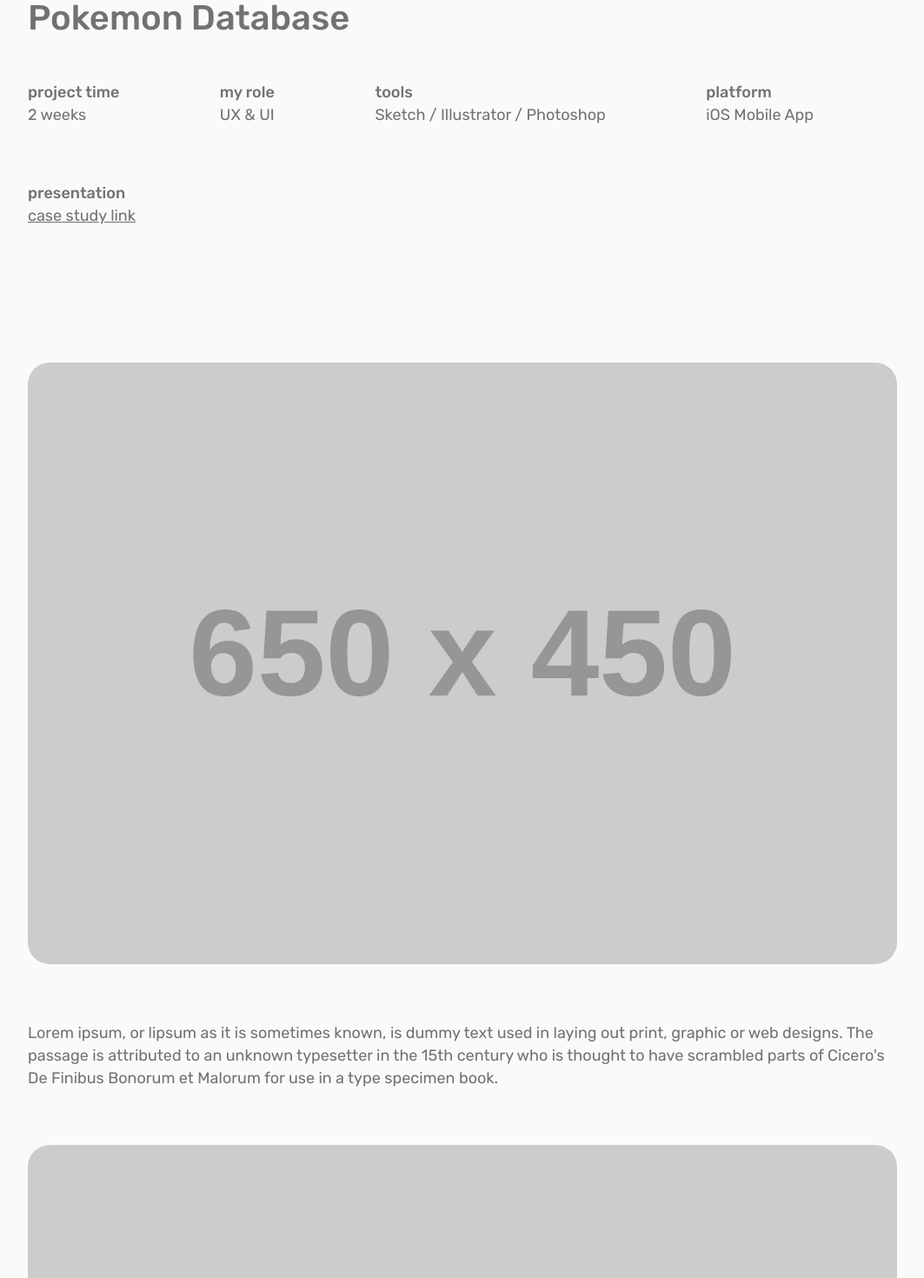
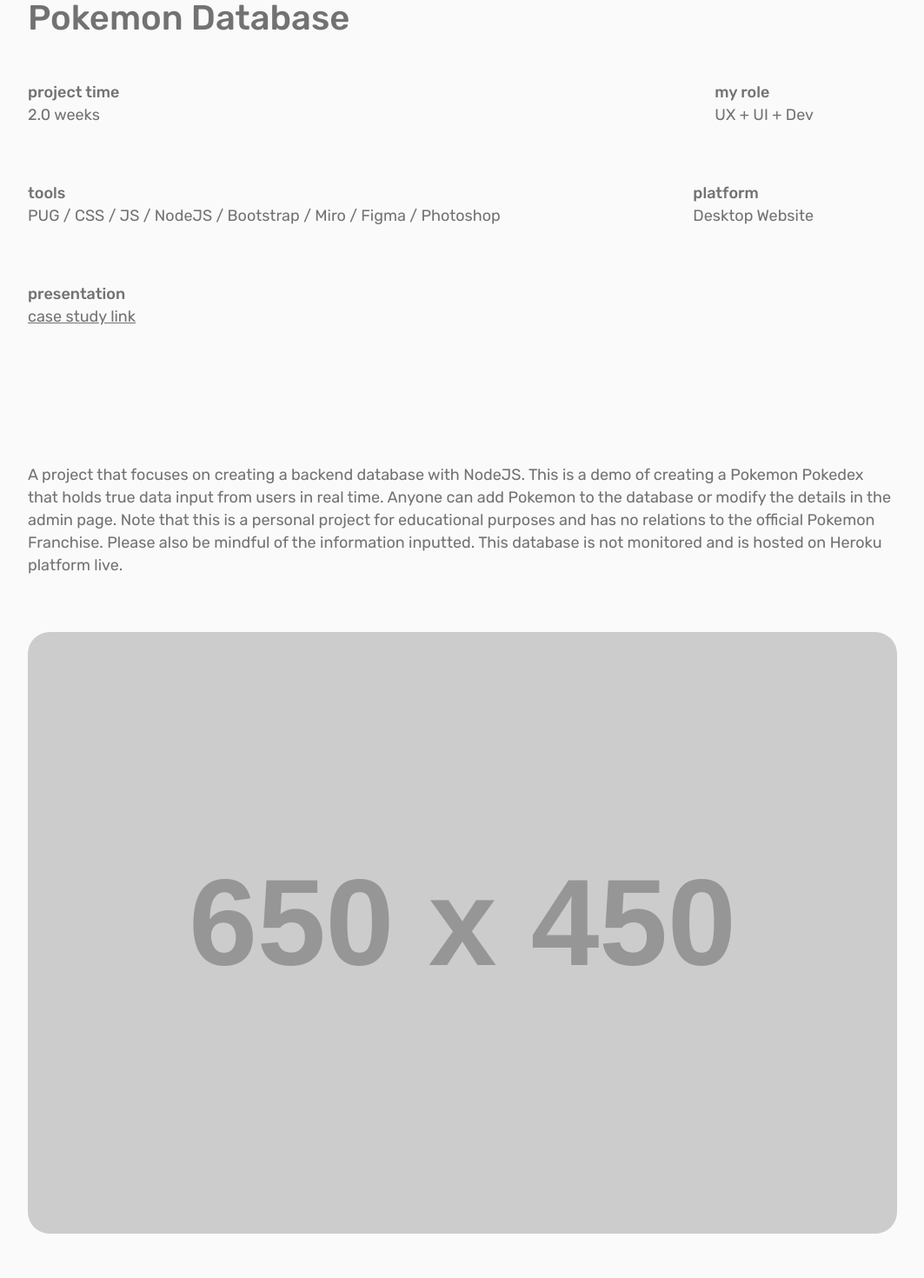
Before and after one commit to fyeung21/edison-web, a React (Create React App) app: page /work/pokemondb in a window 1280 px wide. Shown: the part 820-2290 px from the top of the page at 87% size, without its empty margins (108-1171 px from the left). Built offline with nearby package versions, Linux system fonts and the light colour scheme.

Commit message:
feat: Insert content in case studies

```diff
--- a/src/pages/caseStudies/concepts.js
+++ b/src/pages/caseStudies/concepts.js
@@ -1,9 +1,9 @@
 import React from "react";
 import { CaseStudyCont } from "../../components/WorkCaseStudies/caseStyles";
-import Stats from "../../components/WorkCaseStudies/Stats";
 import Banner from "../../components/WorkCaseStudies/Banner";
+// import Stats from "../../components/WorkCaseStudies/Stats";
 import ProjectImg from "../../components/WorkCaseStudies/ProjectImg";
-import Description from "../../components/WorkCaseStudies/Description";
+// import Description from "../../components/WorkCaseStudies/Description";
 
 const Concepts = () => {
     return (
@@ -11,25 +11,22 @@ const Concepts = () => {
             <Banner
                 bannerImg={require("../../assets/case-studies/concepts/coverimage-concepts.jpg")}
             />
-            <Stats
-                projectName={"Translink Compass"}
-                projectTime={"2 weeks"}
+            {/* <Stats
+                projectName={"Concepts"}
+                projectTime={null}
                 myRole={"UX & UI"}
                 tools={"Sketch / Illustrator / Photoshop"}
-                platform={"iOS Mobile App"}
-                presentation={"https://www.canva.com/design/DAD7VmqxQhc/7eRKD-ef_RatsS_RuACCbw/view?utm_content=DAD7VmqxQhc&utm_campaign=designshare&utm_medium=link&utm_source=sharebutton"}
-            />
+                platform={null}
+                presentation={null}
+            /> */}
             <ProjectImg
                 projectImg={"https://via.placeholder.com/650x450/d3d3d3"}
             />
-            <Description
+            {/* <Description
                 description={"Lorem ipsum, or lipsum as it is sometimes known, is dummy text used in laying out print, graphic or web designs. The passage is attributed to an unknown typesetter in the 15th century who is thought to have scrambled parts of Cicero's De Finibus Bonorum et Malorum for use in a type specimen book."}
-            />
+            /> */}
             <ProjectImg
                 projectImg={"https://via.placeholder.com/650x450/d3d3d3"}
-            />
-            <Description
-                description={"Lorem ipsum, or lipsum as it is sometimes known, is dummy text used in laying out print, graphic or web designs. The passage is attributed to an unknown typesetter in the 15th century who is thought to have scrambled parts of Cicero's De Finibus Bonorum et Malorum for use in a type specimen book."}
             />
             <ProjectImg
                 projectImg={"https://via.placeholder.com/650x450/d3d3d3"}
--- a/src/pages/caseStudies/coopradio.js
+++ b/src/pages/caseStudies/coopradio.js
@@ -13,11 +13,11 @@ const CoopRadio = () => {
             />
             <Stats
                 projectName={"Coop Radio"}
-                projectTime={"2 weeks"}
+                projectTime={"2.5 weeks"}
                 myRole={"UX & UI"}
-                tools={"Sketch / Illustrator / Photoshop"}
-                platform={"iOS Mobile App"}
-                presentation={"https://www.canva.com/design/DAD7VmqxQhc/7eRKD-ef_RatsS_RuACCbw/view?utm_content=DAD7VmqxQhc&utm_campaign=designshare&utm_medium=link&utm_source=sharebutton"}
+                tools={"Sketch / Illustrator / Photoshop / Miro / Invision"}
+                platform={"desktop website"}
+                presentation={"https://medium.com/@koedison/microsite-radio-program-e574885c5312"}
             />
             <ProjectImg
                 projectImg={"https://via.placeholder.com/650x450/d3d3d3"}
--- a/src/pages/caseStudies/ecommerce.js
+++ b/src/pages/caseStudies/ecommerce.js
@@ -13,11 +13,11 @@ const Ecommerce = () => {
             />
             <Stats
                 projectName={"E-commerce Retail"}
-                projectTime={"2 weeks"}
+                projectTime={"2.0 weeks"}
                 myRole={"UX & UI"}
-                tools={"Sketch / Illustrator / Photoshop"}
-                platform={"iOS Mobile App"}
-                presentation={"https://www.canva.com/design/DAD7VmqxQhc/7eRKD-ef_RatsS_RuACCbw/view?utm_content=DAD7VmqxQhc&utm_campaign=designshare&utm_medium=link&utm_source=sharebutton"}
+                tools={"Sketch / Miro / Invision"}
+                platform={"desktop website"}
+                presentation={"https://medium.com/@koedison/e-commerce-store-bicycles-1c3f1ed86c6e"}
             />
             <ProjectImg
                 projectImg={"https://via.placeholder.com/650x450/d3d3d3"}
--- a/src/pages/caseStudies/feedplus.js
+++ b/src/pages/caseStudies/feedplus.js
@@ -13,23 +13,17 @@ const Feedplus = () => {
             />
             <Stats
                 projectName={"feed+"}
-                projectTime={"2 weeks"}
+                projectTime={"2.5 weeks"}
                 myRole={"UX & UI"}
-                tools={"Sketch / Illustrator / Photoshop"}
+                tools={"Sketch / Illustrator / Photoshop / Miro / Invision"}
                 platform={"iOS Mobile App"}
-                presentation={"https://www.canva.com/design/DAD7VmqxQhc/7eRKD-ef_RatsS_RuACCbw/view?utm_content=DAD7VmqxQhc&utm_campaign=designshare&utm_medium=link&utm_source=sharebutton"}
-            />
-            <ProjectImg
-                projectImg={"https://via.placeholder.com/650x450/d3d3d3"}
+                presentation={"https://www.canva.com/design/DADmU9T-5IA/UN2lqk3J2f09zNs6qYIRfw/view?utm_content=DADmU9T-5IA&utm_campaign=designshare&utm_medium=link&utm_source=sharebutton"}
             />
             <Description
-                description={"Lorem ipsum, or lipsum as it is sometimes known, is dummy text used in laying out print, graphic or web designs. The passage is attributed to an unknown typesetter in the 15th century who is thought to have scrambled parts of Cicero's De Finibus Bonorum et Malorum for use in a type specimen book."}
-            />
-            <ProjectImg
-                projectImg={"https://via.placeholder.com/650x450/d3d3d3"}
+                description={"Feed+ is a concept project that I took on for my final at RED Academy. My focus is to explore the theory of how people spend too much time on mobile social media apps. It is currently a global problem that we are facing and we are not doing anything about it. Major companies like Google and Apple have incorporated screen time management features into their respective mobile operating systems, but people are not taking advantage of them. Why? Because the users are still in control."}
             />
             <Description
-                description={"Lorem ipsum, or lipsum as it is sometimes known, is dummy text used in laying out print, graphic or web designs. The passage is attributed to an unknown typesetter in the 15th century who is thought to have scrambled parts of Cicero's De Finibus Bonorum et Malorum for use in a type specimen book."}
+                description={"I designed a mobile app that combines the major social media apps together. Through research, I found out that users tend to get side tracked when switching between mobile apps. In addition, users tend to spend more time in total on each individual social media apps. By designing a combined version, this way users will spend less time in total and be less side tracked. Furthermore, this app will also have a built-in strict mode to lock users out when a specified time or post limit is reached."}
             />
             <ProjectImg
                 projectImg={"https://via.placeholder.com/650x450/d3d3d3"}
--- a/src/pages/caseStudies/genomic.js
+++ b/src/pages/caseStudies/genomic.js
@@ -13,17 +13,17 @@ const Genomic = () => {
             />
             <Stats
                 projectName={"Genomic Science"}
-                projectTime={"2 weeks"}
+                projectTime={"2.5 weeks"}
                 myRole={"UX & UI"}
-                tools={"Sketch / Illustrator / Photoshop"}
+                tools={"Sketch / Illustrator / Photoshop / Miro / Invision"}
                 platform={"iOS Mobile App"}
-                presentation={"https://www.canva.com/design/DAD7VmqxQhc/7eRKD-ef_RatsS_RuACCbw/view?utm_content=DAD7VmqxQhc&utm_campaign=designshare&utm_medium=link&utm_source=sharebutton"}
-            />
-            <ProjectImg
-                projectImg={"https://via.placeholder.com/650x450/d3d3d3"}
+                presentation={"https://blog.prototypr.io/genomic-science-e6389187554?gi=9bccff31ac01"}
             />
             <Description
-                description={"Lorem ipsum, or lipsum as it is sometimes known, is dummy text used in laying out print, graphic or web designs. The passage is attributed to an unknown typesetter in the 15th century who is thought to have scrambled parts of Cicero's De Finibus Bonorum et Malorum for use in a type specimen book."}
+                description={"The goal is to to design an educational, interactive and lightweight mobile platform to spark the general public’s interest in genetic science. Our targeted users will be focused on related studies of students and researchers, hoping to help spread the word of the mobile application once it is launched. Thereafter, the focus will shift to a more general public approach, hoping to generate more interests."}
+            />
+            <Description
+                description={"The biggest challenge for this project was the lack of similar apps in both the Apple’s App Store and Android’s Play Store. Neither of the app stores have anything similar because genomic science is a very broad topic. In addition, the amount of data that needs to be transcribed and computed from raw data is too complex and unique."}
             />
             <ProjectImg
                 projectImg={"https://via.placeholder.com/650x450/d3d3d3"}
--- a/src/pages/caseStudies/pokemondb.js
+++ b/src/pages/caseStudies/pokemondb.js
@@ -13,26 +13,26 @@ const Pokemondb = () => {
             />
             <Stats
                 projectName={"Pokemon Database"}
-                projectTime={"2 weeks"}
-                myRole={"UX & UI"}
-                tools={"Sketch / Illustrator / Photoshop"}
-                platform={"iOS Mobile App"}
-                presentation={"https://www.canva.com/design/DAD7VmqxQhc/7eRKD-ef_RatsS_RuACCbw/view?utm_content=DAD7VmqxQhc&utm_campaign=designshare&utm_medium=link&utm_source=sharebutton"}
+                projectTime={"2.0 weeks"}
+                myRole={"UX + UI + Dev"}
+                tools={"PUG / CSS / JS / NodeJS / Bootstrap / Miro / Figma / Photoshop"}
+                platform={"Desktop Website"}
+                presentation={"https://pokemon-db-web.herokuapp.com/"}
+            />
+            <Description
+                description={"A project that focuses on creating a backend database with NodeJS. This is a demo of creating a Pokemon Pokedex that holds true data input from users in real time. Anyone can add Pokemon to the database or modify the details in the admin page. Note that this is a personal project for educational purposes and has no relations to the official Pokemon Franchise. Please also be mindful of the information inputted. This database is not monitored and is hosted on Heroku platform live."}
             />
             <ProjectImg
                 projectImg={"https://via.placeholder.com/650x450/d3d3d3"}
             />
             <Description
-                description={"Lorem ipsum, or lipsum as it is sometimes known, is dummy text used in laying out print, graphic or web designs. The passage is attributed to an unknown typesetter in the 15th century who is thought to have scrambled parts of Cicero's De Finibus Bonorum et Malorum for use in a type specimen book."}
+                description={"Viewing the data that has already been inputted is fairly simple. On the home page, you can see the data is sorted by the 'Pokemon Number' on the left. Hovering the row will highlight the data in table for that Pokemon. Select view to see more details of the Pokemon along with an image of the Pokemon."}
             />
             <ProjectImg
                 projectImg={"https://via.placeholder.com/650x450/d3d3d3"}
             />
             <Description
-                description={"Lorem ipsum, or lipsum as it is sometimes known, is dummy text used in laying out print, graphic or web designs. The passage is attributed to an unknown typesetter in the 15th century who is thought to have scrambled parts of Cicero's De Finibus Bonorum et Malorum for use in a type specimen book."}
-            />
-            <ProjectImg
-                projectImg={"https://via.placeholder.com/650x450/d3d3d3"}
+                description={"As mentioned, adding Pokemon to the database is in real time. All data added is saved as it is being hosted on Heroku. This means data will be viewable by other users, so please mindful of what data is being inputted. Adding a Pokemon is fairly simple, head over to the 'Admin's page' and select 'create' button. Input the data of the Pokemon."}
             />
         </CaseStudyCont>
     );
--- a/src/pages/caseStudies/spacebattle.js
+++ b/src/pages/caseStudies/spacebattle.js
@@ -13,11 +13,11 @@ const Spacebattle = () => {
             />
             <Stats
                 projectName={"Space Battle Ex"}
-                projectTime={"2 weeks"}
+                projectTime={"0.5 week"}
                 myRole={"UX & UI"}
-                tools={"Sketch / Illustrator / Photoshop"}
+                tools={"Sketch / Illustrator / Photoshop / Figma"}
                 platform={"iOS Mobile App"}
-                presentation={"https://www.canva.com/design/DAD7VmqxQhc/7eRKD-ef_RatsS_RuACCbw/view?utm_content=DAD7VmqxQhc&utm_campaign=designshare&utm_medium=link&utm_source=sharebutton"}
+                presentation={null}
             />
             <ProjectImg
                 projectImg={"https://via.placeholder.com/650x450/d3d3d3"}
--- a/src/pages/caseStudies/translink.js
+++ b/src/pages/caseStudies/translink.js
@@ -13,8 +13,8 @@ const Translink = () => {
             />
             <Stats
                 projectName={"Translink Compass"}
-                projectTime={"2 weeks"}
-                myRole={"UX & UI"}
+                projectTime={"2.0 weeks"}
+                myRole={"UX + UI"}
                 tools={"Sketch / Illustrator / Photoshop"}
                 platform={"iOS Mobile App"}
                 presentation={"https://www.canva.com/design/DAD7VmqxQhc/7eRKD-ef_RatsS_RuACCbw/view?utm_content=DAD7VmqxQhc&utm_campaign=designshare&utm_medium=link&utm_source=sharebutton"}
```
